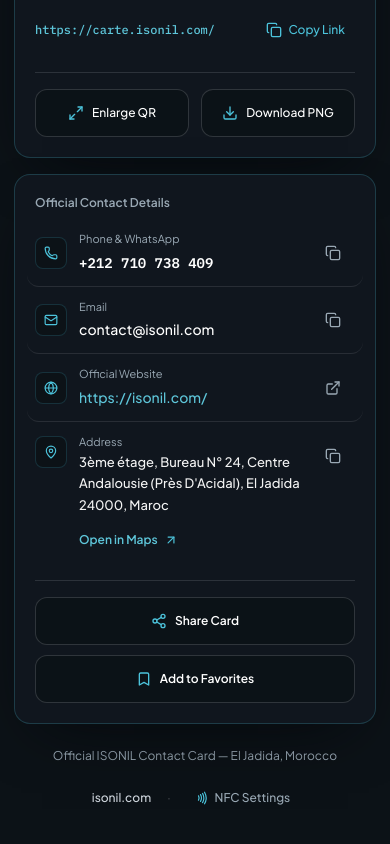
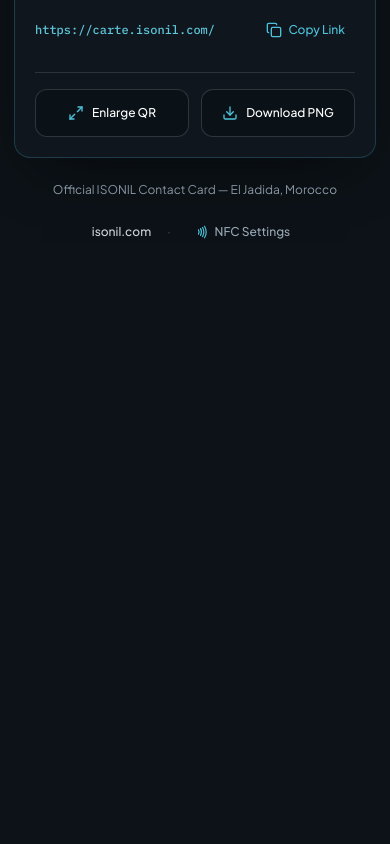
Before and after one commit to sabrieg-stack/ISONIL-Carte-de-Visite-Num-rique, a React (Vite) app: page / in a window 390 px wide. Shown: the part 1233-2077 px from the top of the page. After the commit the page ends 1575 px from the top, so only its background shows below. Built offline with nearby package versions, Linux system fonts and the light colour scheme.

Commit message:
feat(ui): hide contact details section on mobile
Limit the visibility of the contact details section to desktop viewports (lg+) to optimize the mobile layout.

```diff
--- a/src/card/IsonilCardPage.tsx
+++ b/src/card/IsonilCardPage.tsx
@@ -741,10 +741,10 @@ export function IsonilCardPage() {
               />
             </div>
 
-            {/* Official Contact Details & Compact Mobile-Organized Share / Bookmark Controls */}
+            {/* Official Contact Details & Share / Bookmark Controls (Desktop only; hidden on mobile with lossless revert) */}
             <section
               aria-labelledby="isonil-contact-details-heading"
-              className={`isonil-enter isonil-delay-11 bg-[#11181F]/95 backdrop-blur-md rounded-2xl border border-[#4CC3DB]/22 shadow-[0_24px_60px_-28px_rgba(3,6,9,0.88)] p-4 min-[390px]:p-5 sm:p-6 ${langAnimClass}`}
+              className={`hidden lg:block isonil-enter isonil-delay-11 bg-[#11181F]/95 backdrop-blur-md rounded-2xl border border-[#4CC3DB]/22 shadow-[0_24px_60px_-28px_rgba(3,6,9,0.88)] p-4 min-[390px]:p-5 sm:p-6 ${langAnimClass}`}
             >
               <h2
                 id="isonil-contact-details-heading"
```
